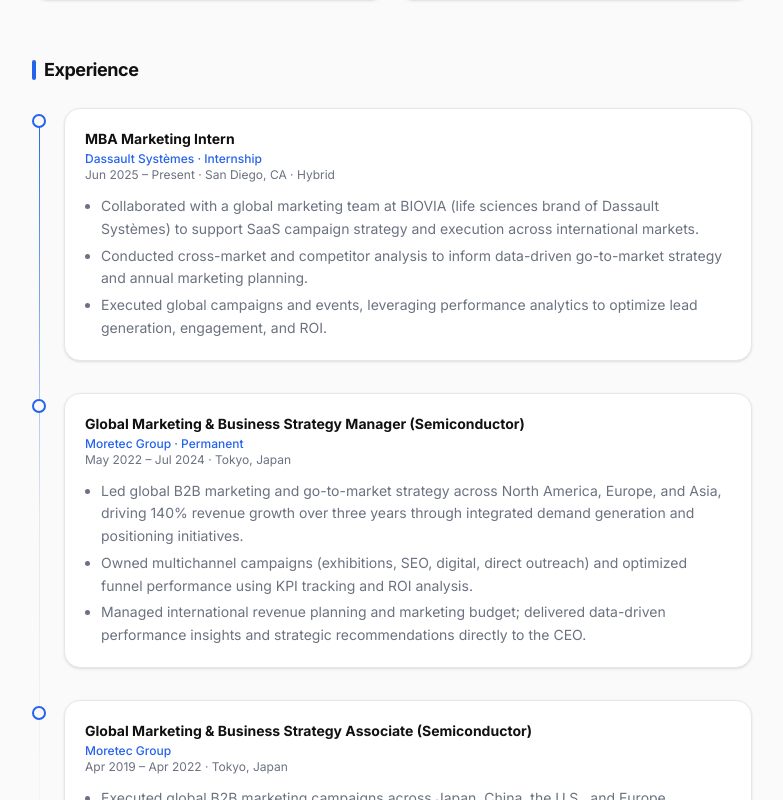
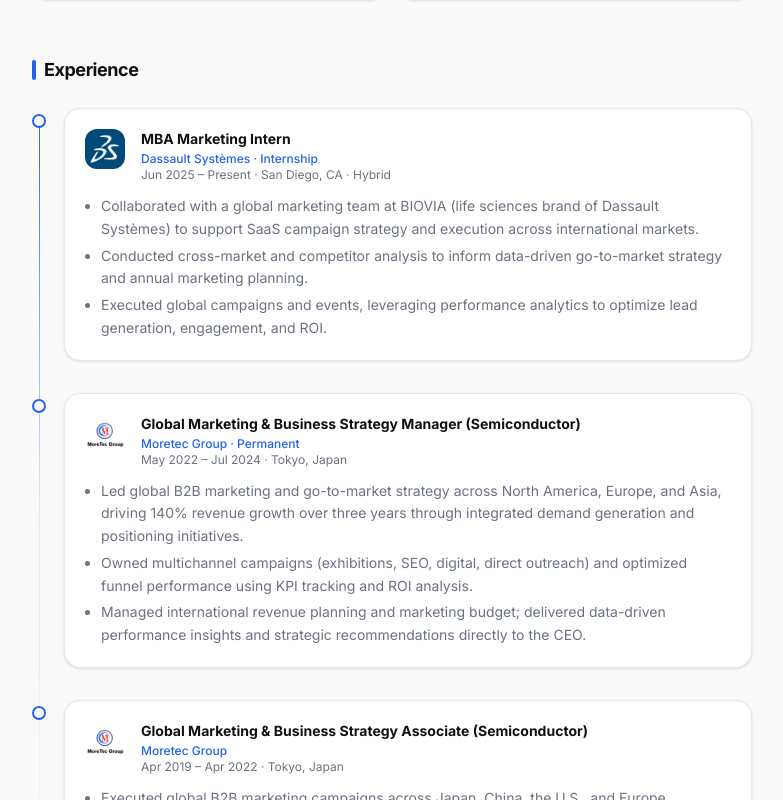
Before and after one commit to 21sean/Emi_site, a Next.js app: page /about in a window 1280 px wide. Shown: the part 1900-2700 px from the top of the page, without its empty margins (248-1031 px from the left). Built offline with nearby package versions, Linux system fonts and the light colour scheme.

Commit message:
Add company logos to About page experience section

```diff
--- a/src/components/pages/AboutContent.tsx
+++ b/src/components/pages/AboutContent.tsx
@@ -209,6 +209,15 @@ export default function AboutContent() {
                 {/* Timeline dot */}
                 <div className="absolute left-0 top-1.5 h-[14px] w-[14px] rounded-full border-2 border-[var(--color-accent)] bg-[var(--color-background)]" />
                 <div className="rounded-xl border border-[var(--color-border)] bg-[var(--color-card)] p-5 shadow-sm transition-all duration-200 hover:border-[var(--color-accent)]/30 hover:shadow-md">
+                  <div className="flex gap-4">
+                    {exp.logo && (
+                      <img
+                        src={exp.logo}
+                        alt={exp.company}
+                        className="h-10 w-10 shrink-0 rounded-lg object-contain"
+                      />
+                    )}
+                    <div>
                       <h3 className="text-sm font-bold">{exp.title}</h3>
                       <p className="mt-0.5 text-xs font-medium text-[var(--color-accent)]">
                         {exp.company}
@@ -217,6 +226,8 @@ export default function AboutContent() {
                       <p className="text-xs text-[var(--color-muted)]">
                         {exp.dates} · {exp.location}
                       </p>
+                    </div>
+                  </div>
                   <ul className="mt-3 list-disc space-y-1 pl-4">
                     {exp.bullets.map((b, j) => (
                       <li
```
Lines whose indentation alone changed are shown as unchanged.
